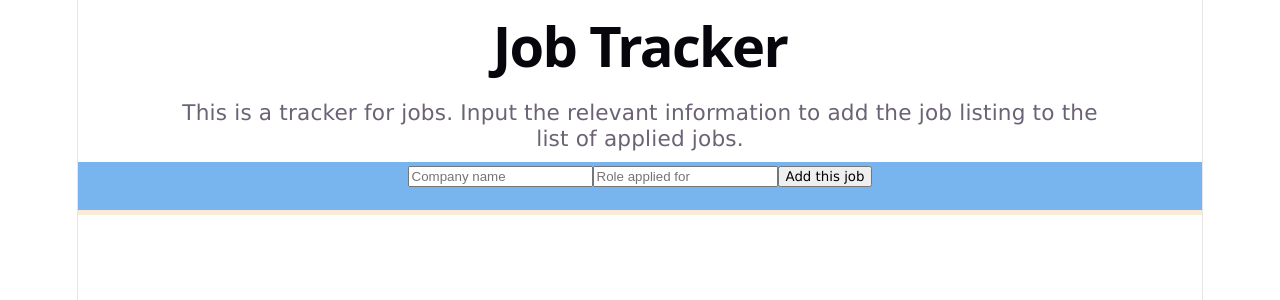
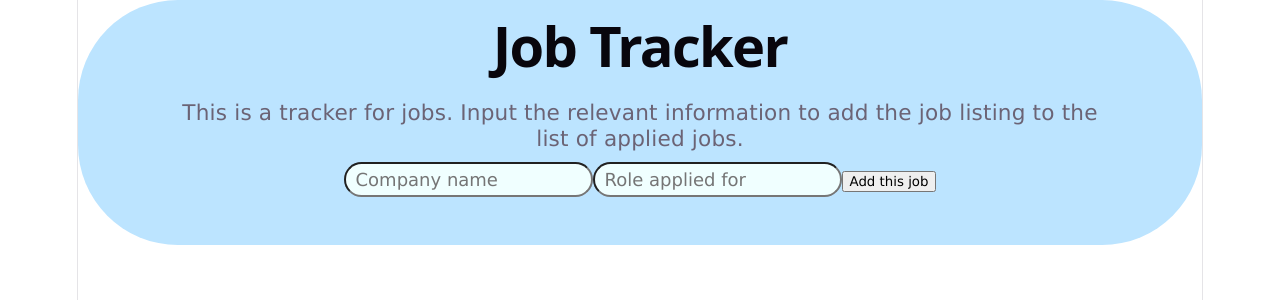
Before and after one commit to gaberonincheese/cs81-final-jobtracker, a React (Vite) app in the folder final-jobtracker/: page / in a window 1280 px wide. Shown: the top 300 px of the page. Built offline with nearby package versions, Linux system fonts and the light colour scheme.

Commit message:
App.css additions

```diff
--- a/final-jobtracker/src/App.css
+++ b/final-jobtracker/src/App.css
@@ -186,18 +186,26 @@
   }
 }
 
+
+
+.App {
+
+  font-family: Verdana, Geneva, Tahoma, sans-serif;
+  max-height: fit-content;
+  border-radius: 100px;
+  background-color: rgb(188, 228, 255);
+
+  &:hover{
+    box-shadow: var(--shadow);
+
+  }
+}
+
 .job-tracker {
-  background-color: rgb(120, 181, 238);
   align-items: center;
 }
 
-.App {
-  font-family: Verdana, Geneva, Tahoma, sans-serif;
-  max-height: fit-content;
-}
-
 .jobs-map {
-  background-color: antiquewhite;
   font-family: Verdana, Geneva, Tahoma, sans-serif;
   font-size: larger;
   padding-bottom: 5px;
@@ -217,9 +225,30 @@ ul {
   list-style-position: inside;
 }
 
-.paragraph {
+p {
   font-family: Verdana, Geneva, Tahoma, sans-serif;
   font-size: larger;
   padding: 10px 100px;
   flex-wrap: wrap;
 }
+
+.job-heading {
+  font-family: Verdana, Geneva, Tahoma, sans-serif;
+}
+
+input {
+  width: fit-content;
+  font-family: Verdana, Geneva, Tahoma, sans-serif;
+  font-size: large;
+  background-color: azure;
+  border-radius: 20px;
+  border: '1px solid #ccc';
+  padding-inline-start: 10px;
+  padding: 5px 10px;
+  margin: '20px auto';
+
+  &:hover {
+    box-shadow: var(--shadow);
+  }
+
+}
```
